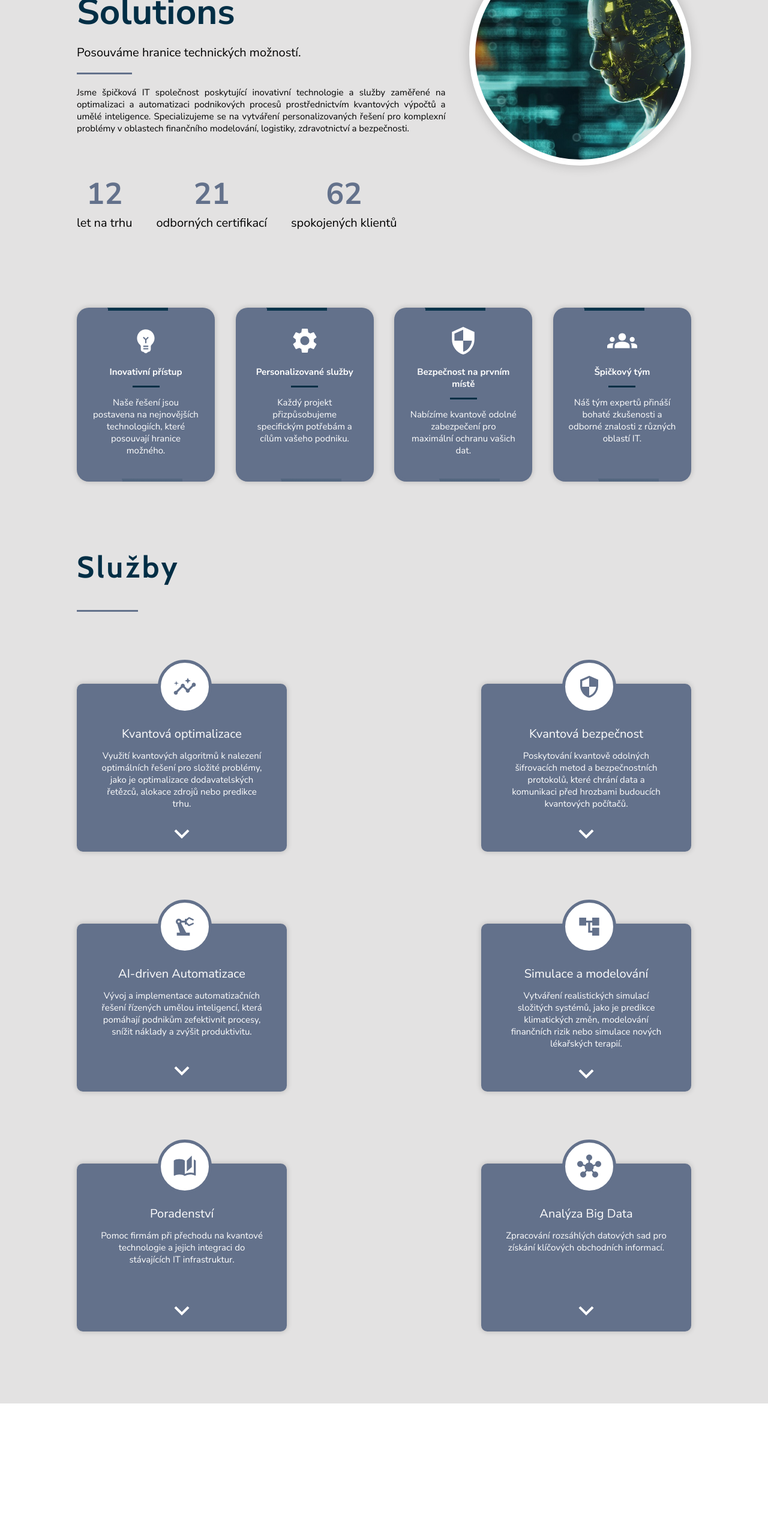
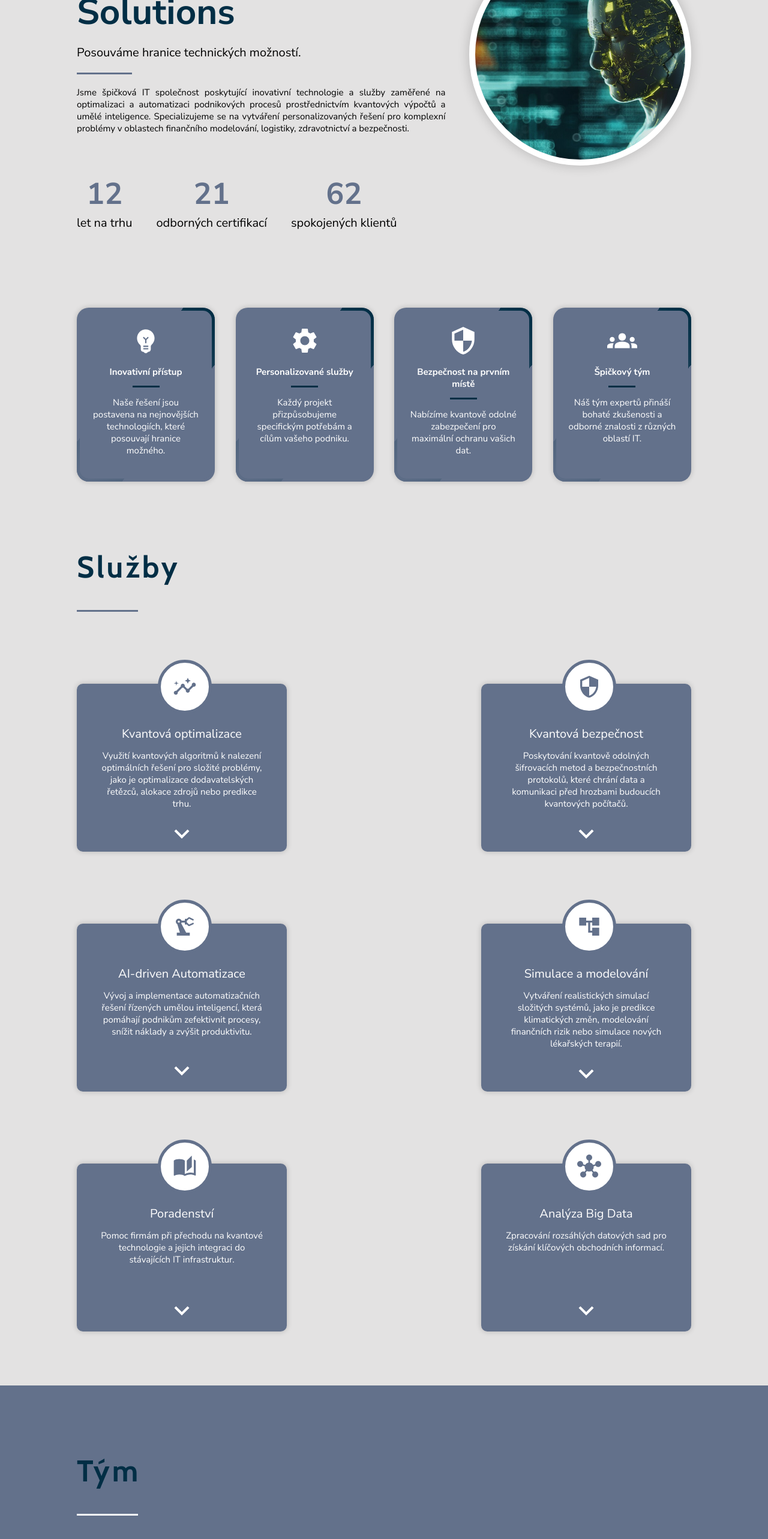
Before and after one commit to terichudejova/quantum-byte-solutions, a React (Vite) app: page / in a window 1280 px wide. Shown: the part 214-2780 px from the top of the page at 60% size. Before the commit the page ends 2554 px from the top, so only its background shows below. Built offline with nearby package versions, Linux system fonts and the light colour scheme.

Commit message:
make layouts for team and reviews

```diff
--- a/src/App.jsx
+++ b/src/App.jsx
@@ -13,6 +13,7 @@ import AccountTreeIcon from '@mui/icons-material/AccountTree';
 import AutoStoriesIcon from '@mui/icons-material/AutoStories';
 import HubIcon from '@mui/icons-material/Hub';
 
+
 function App() {
 
   return (
@@ -24,8 +25,8 @@ function App() {
             <ul className='menu'>
               <li><a href='#onas'>O nás</a></li>
               <li><a href='#sluzby'>Služby</a></li>
-              <li><a>Tým</a></li>
-              <li><a>Recenze</a></li>
+              <li><a href='#tym'>Tým</a></li>
+              <li><a href='#recenzeLink'>Recenze</a></li>
               <li><a>Kontakt</a></li>
             </ul>
           </div>
@@ -77,6 +78,8 @@ function App() {
         </div>
 
 
+
+        {/* THIRD SECTION - SLUŽBY */}
         <div className='thirdSection-cards' id='sluzby'>
           <div className='outsideBox'>
             <h2>Služby</h2>
@@ -91,6 +94,33 @@ function App() {
             </div>
           </div>
         </div>
+
+
+
+        {/* FOURT SECTION - TÝM */}
+        <div className='fourthSection-team' id='tym'>
+            <div className='outsideBox'>
+              <h2>Tým</h2>
+              <div className='line'></div>
+              <div className='teamCards'>
+
+              </div>
+            </div>
+        </div>
+
+
+        {/* FIFTH SECTION - RECENZE */}
+        <div className='fifthSection-recenze' id='recenzeLink'>
+            <div className='outsideBox'>
+              <h2>Recenze</h2>
+              <div className='line'></div>
+              <div className='recenze'>
+
+              </div>
+            </div>
+        </div>
+
+
       </div>
   )
 }
--- a/src/PointsCard.css
+++ b/src/PointsCard.css
@@ -1,5 +1,5 @@
 
-.card {
+.cardPoints {
     width: 18rem;
     height: 26rem;
     background: var(--second-color);
@@ -15,27 +15,27 @@
     box-shadow: rgba(0, 0, 0, 0.2) 0 0 10px;
   }
 
-  .card h2,
-  .card p,
-  .card span {
+  .cardPoints h2,
+  .cardPoints p,
+  .cardPoints span {
     z-index: 1;
     color: white;
     font-size: var(--size-s);
     font-family: var(--main-font);
   }
 
-  .card span {
+  .cardPoints span {
     margin-top: var(--size-s);
   }
 
-  .card .cardLine {
+  .cardPoints .cardLine {
     width: 25%;
     height: 3px;
     background-color: var(--third-color);
     z-index: 1;
   }
 
-  .card::before {
+  .cardPoints::before {
     content: '';
     position: absolute;
     top: -10%;
@@ -56,7 +56,7 @@
     }
   }
 
-  .card::after {
+  .cardPoints::after {
     content: '';
     position: absolute;
     background: var(--second-color);
--- a/src/PointsCard.jsx
+++ b/src/PointsCard.jsx
@@ -2,7 +2,7 @@ import "./PointsCard.css"
 
 export default function PointsCard({icon, heading, description}) {
     return (
-        <div class="card">
+        <div class="cardPoints">
             <span>{icon}</span>
             <h2>{heading}</h2>
             <div className="cardLine"></div>
--- a/src/index.css
+++ b/src/index.css
@@ -225,5 +225,64 @@ span {
     justify-content: space-between;
     align-items: center;
     flex-wrap: wrap;
-    padding: var(--space-xl) 0;
+    padding: var(--space-xl) 0 var(--space-s) 0;
   }
+
+
+
+
+
+  /* FOURTH SECTION - TÝM */
+  .fourthSection-team {
+    width: 100%;
+    height: 60rem;
+    display: flex;
+    flex-direction: column;
+    justify-content: start;
+    align-items: center;
+    padding-top: var(--space-xxl);
+    background-color: var(--second-color);
+  }
+
+  .fourthSection-team h2 {
+    font-family: var(--heading-font);
+    font-size: calc(var(--size-l) * 2);
+    letter-spacing: 0.4rem;
+    color: var(--third-color);
+  }
+
+  .fourthSection-team .line {
+    width: 10%;
+    background-color: white;
+  }
+
+  .teamCards {
+    width: 100%;
+    height: auto;
+    margin-top: var(--space-xxxl);
+  }
+
+
+
+  /* FIFTH SECTION - RECENZE */
+  .fifthSection-recenze {
+    width: 100%;
+    height: 60rem;
+    display: flex;
+    flex-direction: column;
+    justify-content: start;
+    align-items: center;
+    padding-top: var(--space-xxl);
+    background-color: var(--main-color);
+  }
+
+  .fifthSection-recenze h2 {
+    font-family: var(--heading-font);
+    font-size: calc(var(--size-l) * 2);
+    letter-spacing: 0.4rem;
+    color: var(--third-color);
+  }
+
+  .fifthSection-recenze .line {
+    width: 10%;
+  }
```
Also changed, not shown: public/images/ceo.jpg (added).
